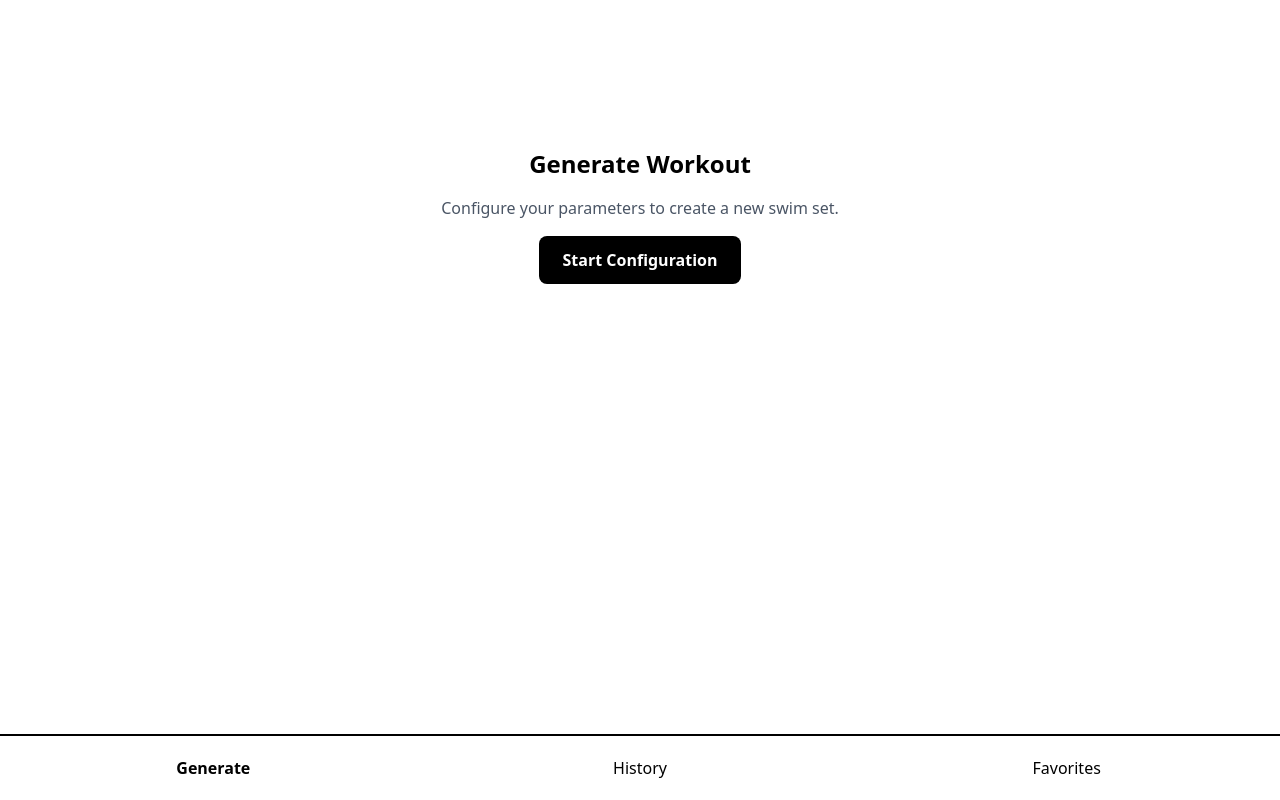
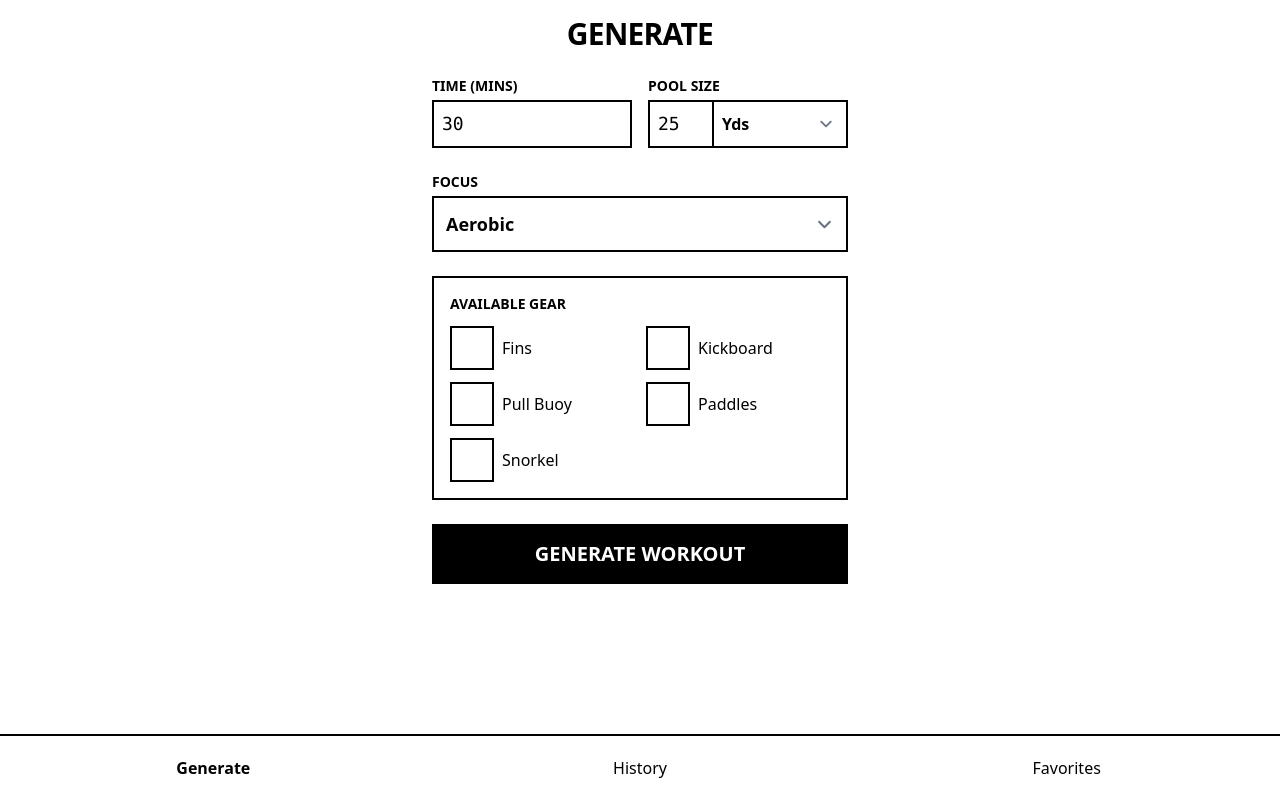
Before and after one commit to gerrygoo/sea_otter, a SvelteKit app: page / in a window 1280 px wide. Built offline with nearby package versions, Linux system fonts and the light colour scheme.

Commit message:
feat(ui): Implement Generator Form and Workout Display

```diff
--- /dev/null
+++ b/src/lib/components/GeneratorForm.svelte
@@ -0,0 +1,111 @@
+<script lang="ts">
+  import { PoolSizeUnit, TrainingFocus, StrokeStyle } from '$lib/engine/types';
+  import type { WorkoutParameters } from '$lib/engine/types';
+
+  let { onGenerate } = $props<{ onGenerate: (params: WorkoutParameters) => void }>();
+
+  let params = $state<WorkoutParameters>({
+    poolSize: 25,
+    poolUnit: PoolSizeUnit.Yards,
+    totalTimeMinutes: 30,
+    availableGear: {
+      fins: false,
+      kickboard: false,
+      pullBuoy: false,
+      paddles: false,
+      snorkel: false
+    },
+    focus: TrainingFocus.Aerobic,
+    preferredStrokes: [],
+    effortLevel: 5
+  });
+
+  const focusOptions = Object.values(TrainingFocus);
+  const gearOptions = [
+    { key: 'fins', label: 'Fins' },
+    { key: 'kickboard', label: 'Kickboard' },
+    { key: 'pullBuoy', label: 'Pull Buoy' },
+    { key: 'paddles', label: 'Paddles' },
+    { key: 'snorkel', label: 'Snorkel' }
+  ];
+
+  function handleSubmit(e: Event) {
+    e.preventDefault();
+    onGenerate($state.snapshot(params));
+  }
+</script>
+
+<form onsubmit={handleSubmit} class="space-y-6 w-full max-w-md mx-auto">
+  <!-- Time & Pool -->
+  <div class="grid grid-cols-2 gap-4">
+    <div>
+      <label for="time" class="block text-sm font-bold uppercase mb-1">Time (mins)</label>
+      <input
+        type="number"
+        id="time"
+        bind:value={params.totalTimeMinutes}
+        min="10"
+        max="120"
+        class="w-full border-2 border-black p-2 rounded-none focus:ring-2 focus:ring-blue-500 outline-none font-mono text-lg"
+      />
+    </div>
+    <div>
+      <label for="poolSize" class="block text-sm font-bold uppercase mb-1">Pool Size</label>
+      <div class="flex">
+        <input
+          type="number"
+          id="poolSize"
+          bind:value={params.poolSize}
+          class="w-16 border-2 border-black p-2 rounded-none border-r-0 outline-none font-mono text-lg"
+        />
+        <select
+          bind:value={params.poolUnit}
+          class="flex-1 border-2 border-black p-2 rounded-none outline-none bg-white font-bold"
+        >
+          <option value={PoolSizeUnit.Yards}>Yds</option>
+          <option value={PoolSizeUnit.Meters}>M</option>
+        </select>
+      </div>
+    </div>
+  </div>
+
+  <!-- Focus -->
+  <div>
+    <label for="focus" class="block text-sm font-bold uppercase mb-1">Focus</label>
+    <select
+      id="focus"
+      bind:value={params.focus}
+      class="w-full border-2 border-black p-3 rounded-none bg-white outline-none font-bold text-lg appearance-none"
+    >
+      {#each focusOptions as option}
+        <option value={option}>{option}</option>
+      {/each}
+    </select>
+  </div>
+
+  <!-- Gear -->
+  <div class="border-2 border-black p-4">
+    <span class="block text-sm font-bold uppercase mb-3">Available Gear</span>
+    <div class="grid grid-cols-2 gap-3">
+      {#each gearOptions as gear}
+        <label class="flex items-center space-x-2 cursor-pointer">
+          <input
+            type="checkbox"
+            bind:checked={params.availableGear[gear.key as keyof typeof params.availableGear]}
+            class="w-5 h-5 border-2 border-black rounded-none text-black focus:ring-0 checked:bg-black"
+          />
+          <span class="font-medium">{gear.label}</span>
+        </label>
+      {/each}
+    </div>
+  </div>
+
+  <!-- Effort Level (Optional for now, maybe add later or keep simple) -->
+
+  <button
+    type="submit"
+    class="w-full bg-black text-white text-xl font-bold uppercase py-4 hover:bg-gray-800 transition-colors"
+  >
+    Generate Workout
+  </button>
+</form>
--- a/src/routes/+page.svelte
+++ b/src/routes/+page.svelte
@@ -1,11 +1,81 @@
 <script lang="ts">
-  // Placeholder for Generator
+  import GeneratorForm from '$lib/components/GeneratorForm.svelte';
+  import { generateWorkout } from '$lib/engine';
+  import { saveWorkout } from '$lib/engine/actions';
+  import type { Workout, WorkoutParameters } from '$lib/engine/types';
+
+  let generatedWorkout = $state<Workout | null>(null);
+
+  function handleGenerate(params: WorkoutParameters) {
+    generatedWorkout = generateWorkout(params);
+  }
+
+  function handleSave() {
+    if (generatedWorkout) {
+      saveWorkout(generatedWorkout, `Workout ${new Date().toLocaleDateString()}`);
+      alert('Workout saved to history!');
+    }
+  }
 </script>
 
-<div class="flex flex-col items-center justify-center min-h-[50vh] space-y-4">
-  <h1 class="text-2xl font-bold">Generate Workout</h1>
-  <p class="text-gray-600 text-center">Configure your parameters to create a new swim set.</p>
-  <button class="bg-black text-white px-6 py-3 rounded-lg font-bold">
-    Start Configuration
-  </button>
-</div>
+{#if !generatedWorkout}
+  <div class="flex flex-col items-center justify-center min-h-[50vh] space-y-6">
+    <h1 class="text-3xl font-black uppercase tracking-tight">Generate</h1>
+    <GeneratorForm onGenerate={handleGenerate} />
+  </div>
+{:else}
+  <div class="space-y-6">
+    <div class="flex justify-between items-center border-b-2 border-black pb-2">
+      <h1 class="text-xl font-bold uppercase">Your Set</h1>
+      <button onclick={() => generatedWorkout = null} class="text-sm font-bold underline">
+        Reset
+      </button>
+    </div>
+
+    <!-- Summary Stats -->
+    <div class="grid grid-cols-2 gap-4 text-center">
+      <div class="border-2 border-black p-2">
+        <span class="block text-xs uppercase text-gray-500">Distance</span>
+        <span class="text-xl font-black">{generatedWorkout.totalDistance}</span>
+      </div>
+      <div class="border-2 border-black p-2">
+        <span class="block text-xs uppercase text-gray-500">Duration</span>
+        <span class="text-xl font-black">~{Math.round(generatedWorkout.estimatedDurationMinutes)} min</span>
+      </div>
+    </div>
+
+    <!-- Segments -->
+    {#each ['warmup', 'preset', 'mainSet', 'cooldown'] as segment}
+      {#if generatedWorkout[segment as keyof Workout] && generatedWorkout[segment as keyof Workout].length > 0}
+        <div class="space-y-2">
+          <h2 class="font-black uppercase bg-black text-white px-2 py-1 inline-block">
+            {segment.replace(/([A-Z])/g, ' $1').trim()}
+          </h2>
+          <ul class="space-y-3">
+            {#each generatedWorkout[segment as keyof Workout] as set}
+              <li class="border-l-4 border-black pl-3 py-1">
+                <div class="font-bold text-lg leading-tight">
+                  {set.reps} x {set.distance} <span class="text-gray-600">@ {set.intervalSeconds ? set.intervalSeconds + 's' : 'rest'}</span>
+                </div>
+                <div class="text-sm text-gray-800">{set.description}</div>
+                {#if set.gearUsed && set.gearUsed.length > 0}
+                  <div class="text-xs font-bold text-blue-700 uppercase mt-1">
+                    + {set.gearUsed.join(', ')}
+                  </div>
+                {/if}
+              </li>
+            {/each}
+          </ul>
+        </div>
+      {/if}
+    {/each}
+
+    <!-- Actions -->
+    <button
+      onclick={handleSave}
+      class="w-full bg-blue-600 text-white text-xl font-bold uppercase py-4 hover:bg-blue-700 transition-colors"
+    >
+      Save Workout
+    </button>
+  </div>
+{/if}
```
Also changed, not shown: 1 other file (tests, documents, lock files or other folders).
